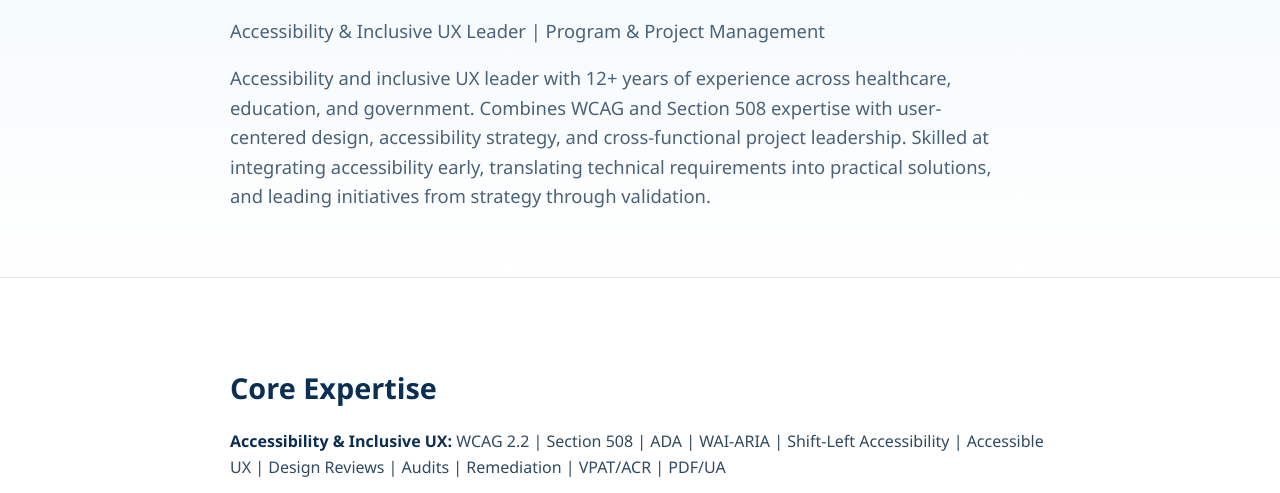
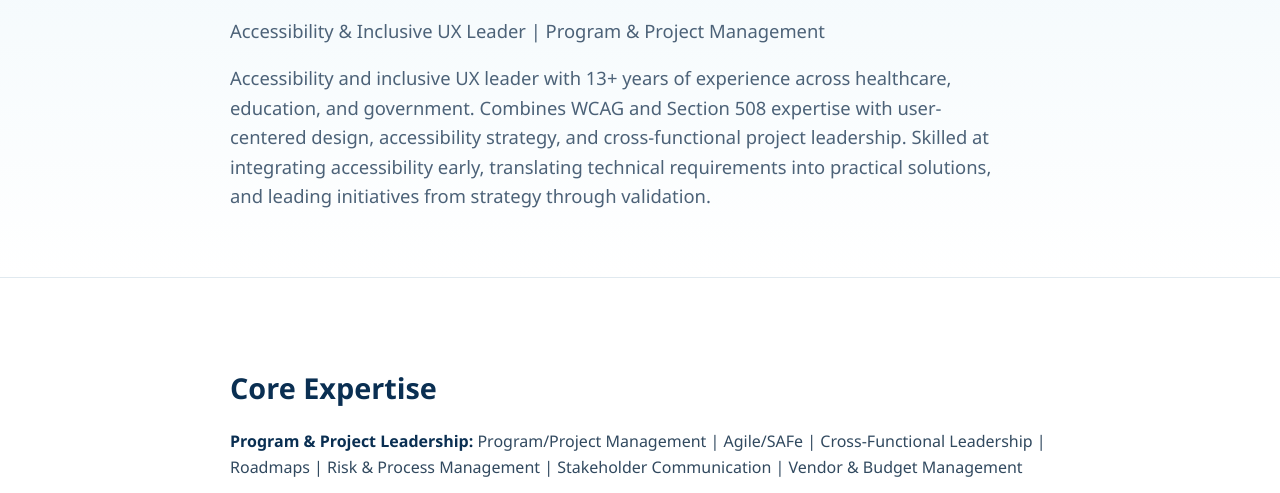
Before and after one commit to annmariedittell/annmariedittell.github.io, a plain HTML site: page resume-full.html in a window 1280 px wide. Shown: the part 301-794 px from the top of the page. Drawn offline with Linux system fonts and the light colour scheme.

Commit message:
Update resume experience years and reorder core expertise

```diff
--- a/resume-full.html
+++ b/resume-full.html
@@ -26,13 +26,13 @@
       <h1>AnnMarie Dittell</h1>
       <p>Glendale, Arizona | <a href="tel:+16233308705">623.330.8705</a> | <a href="mailto:amdittell@gmail.com">amdittell@gmail.com</a> | <a href="https://www.linkedin.com/in/annmariedittell/">LinkedIn</a></p>
       <p>Accessibility &amp; Inclusive UX Leader | Program &amp; Project Management</p>
-      <p>Accessibility and inclusive UX leader with 12+ years of experience across healthcare, education, and government. Combines WCAG and Section 508 expertise with user-centered design, accessibility strategy, and cross-functional project leadership. Skilled at integrating accessibility early, translating technical requirements into practical solutions, and leading initiatives from strategy through validation.</p>
+      <p>Accessibility and inclusive UX leader with 13+ years of experience across healthcare, education, and government. Combines WCAG and Section 508 expertise with user-centered design, accessibility strategy, and cross-functional project leadership. Skilled at integrating accessibility early, translating technical requirements into practical solutions, and leading initiatives from strategy through validation.</p>
     </div></section>
     <article class="content-narrow prose">
       <h2>Core Expertise</h2>
+      <p><strong>Program &amp; Project Leadership:</strong> Program/Project Management | Agile/SAFe | Cross-Functional Leadership | Roadmaps | Risk &amp; Process Management | Stakeholder Communication | Vendor &amp; Budget Management</p>
       <p><strong>Accessibility &amp; Inclusive UX:</strong> WCAG 2.2 | Section 508 | ADA | WAI-ARIA | Shift-Left Accessibility | Accessible UX | Design Reviews | Audits | Remediation | VPAT/ACR | PDF/UA</p>
       <p><strong>Testing &amp; Technology:</strong> NVDA | JAWS | VoiceOver | Keyboard Testing | axe DevTools | ANDI | Adobe Acrobat Pro | Figma | Figma Make</p>
-      <p><strong>Program &amp; Project Leadership:</strong> Program/Project Management | Agile/SAFe | Cross-Functional Leadership | Roadmaps | Risk &amp; Process Management | Stakeholder Communication | Vendor &amp; Budget Management</p>
       <p><strong>Training &amp; Content Accessibility:</strong> Accessibility Training | Coaching | Word | PowerPoint | Excel | PDF Remediation | Accessible Templates | Multimedia Accessibility</p>
       <h2>Professional Experience</h2>
       <h3>Accessibility Technical Lead | Peraton</h3>
```
